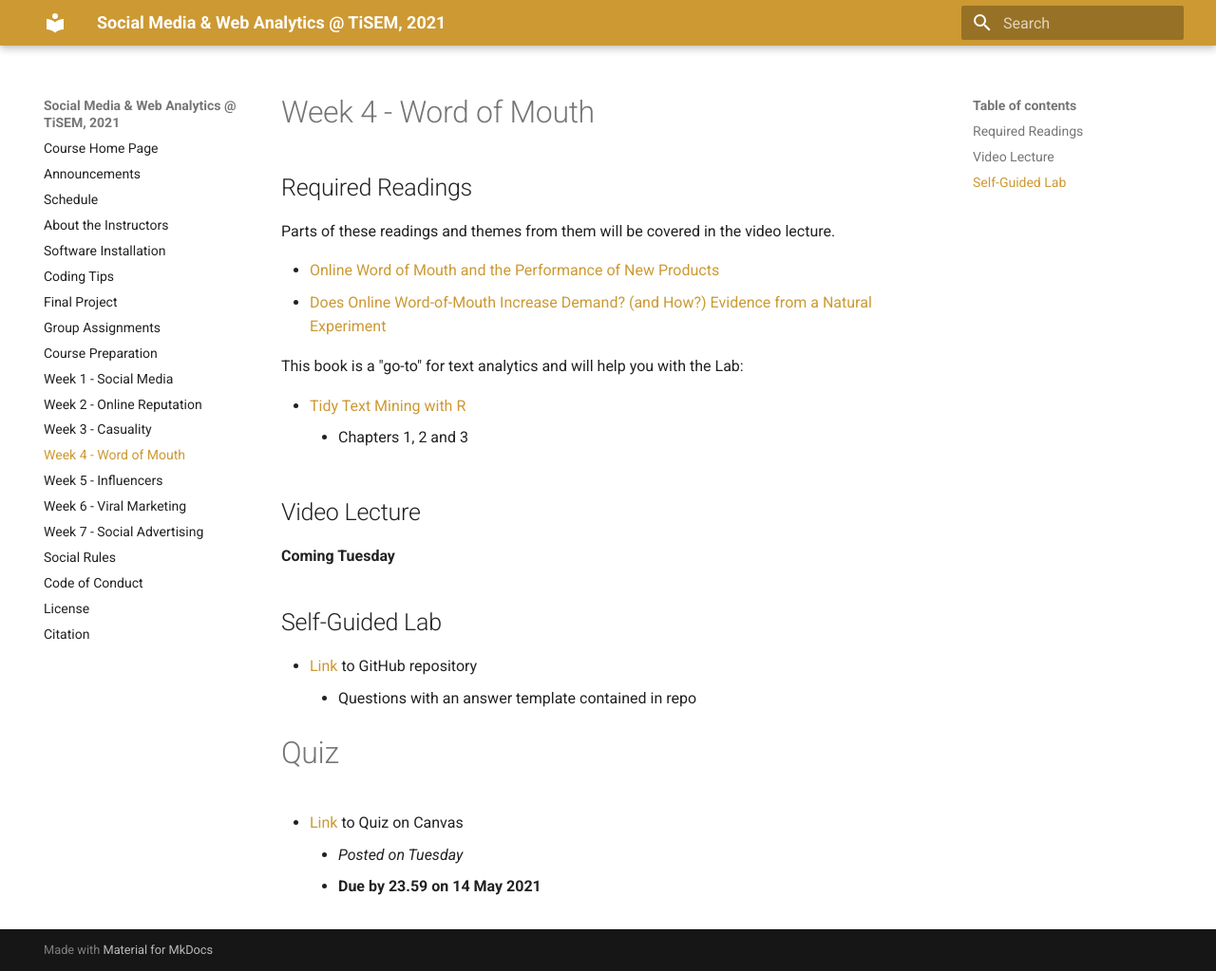
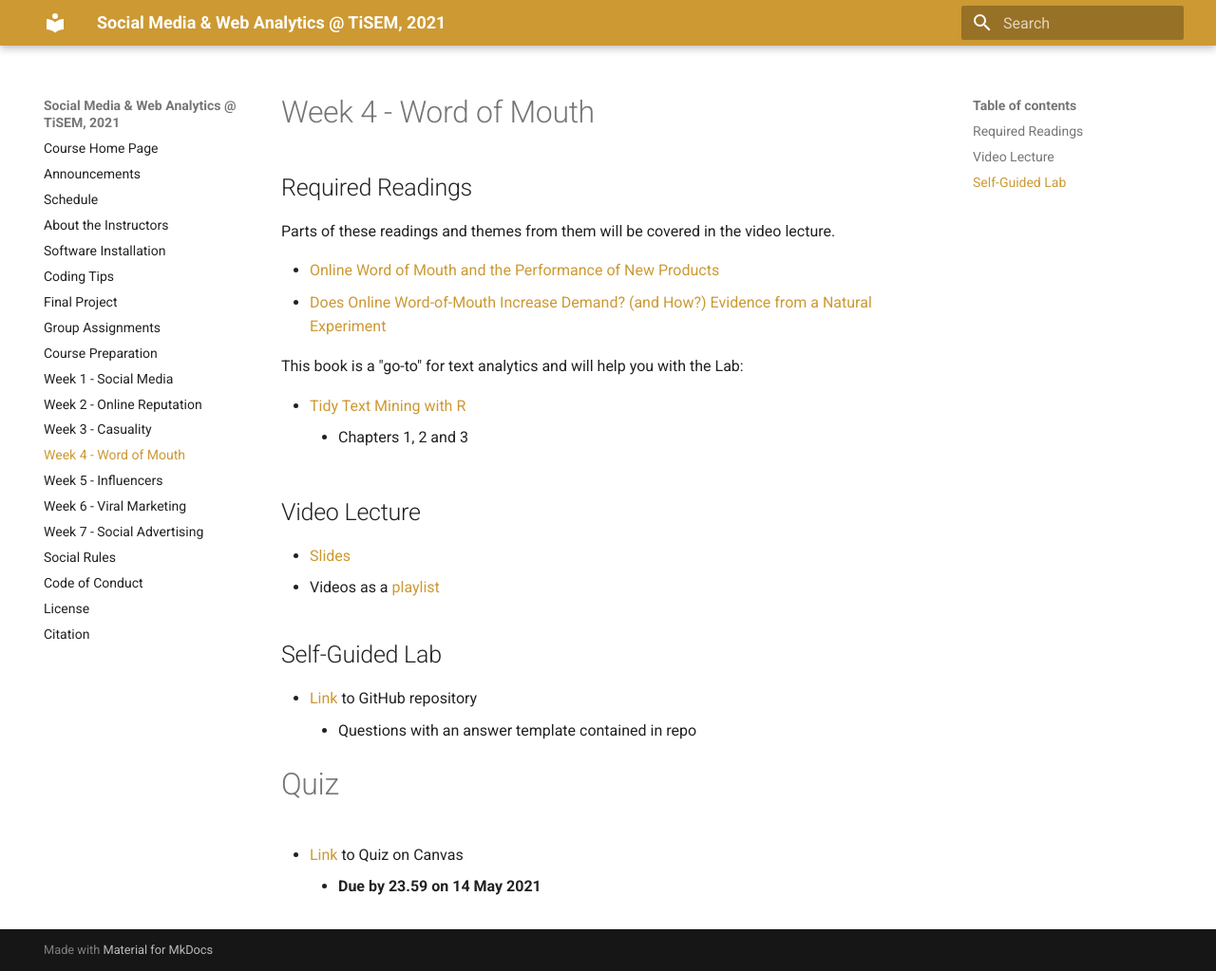
Before and after one commit to tisem-digital-marketing/2021-smwa, an MkDocs documentation site: the page built from docs/week_04.md, in a window 1280 px wide and 1023 px high. Shown: the whole window at 95% size. Built offline with MkDocs 1.6.1 and Material for MkDocs 9.7.7, drawn with Linux system fonts in a browser that asks for light colours; old or Windows-style settings are respelled for this version of MkDocs.

Commit message:
week 4 slides added

```diff
--- a/docs/week_04.md
+++ b/docs/week_04.md
@@ -14,7 +14,8 @@ This book is a "go-to" for text analytics and will help you with the Lab:
 
 ## Video Lecture
 
-**Coming Tuesday**
+* [Slides][lecture-slides-04]
+* Videos as a [playlist](https://www.youtube.com/playlist?list=PL9QkA7C7GRGXJkG_ezG3YtI_9mfsn3g2V)
 
 ## Self-Guided Lab
 
@@ -24,7 +25,6 @@ This book is a "go-to" for text analytics and will help you with the Lab:
 # Quiz
 
 * [Link][quiz-04] to Quiz on Canvas
-    * *Posted on Tuesday*
     * **Due by 23.59 on 14 May 2021**
 
 [seiler]: https://papers.ssrn.com/sol3/papers.cfm?abstract_id=2692861
@@ -33,3 +33,4 @@ This book is a "go-to" for text analytics and will help you with the Lab:
 
 [quiz-04]: https://tilburguniversity.instructure.com/courses/7508/quizzes
 [lab-04]: https://github.com/tisem-digital-marketing/smwa-lab-04
+[lecture-slides-04]: ../assets/lectures/week-04/week-04-slides.pdf
```
Also changed, not shown: 1 other file.
